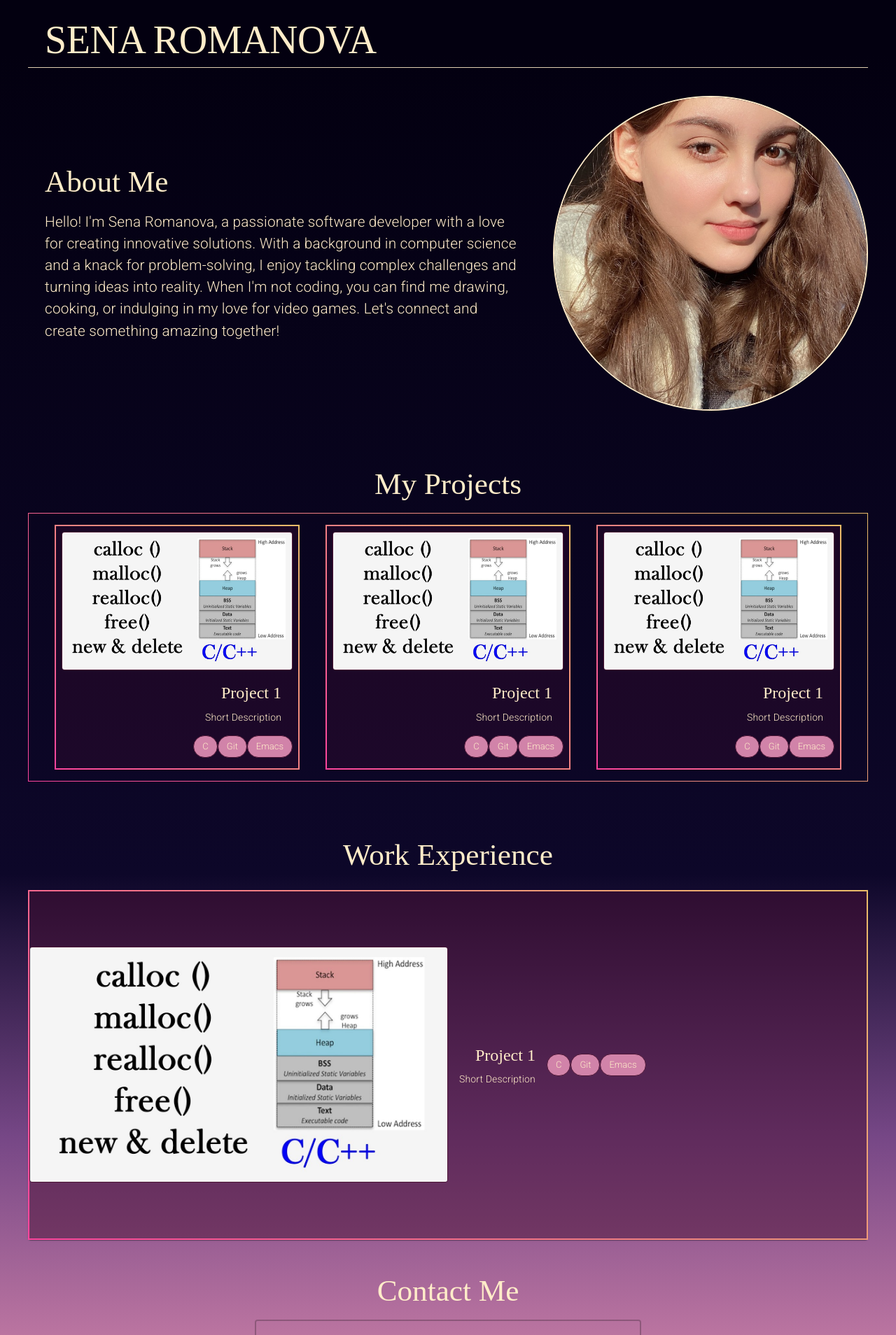
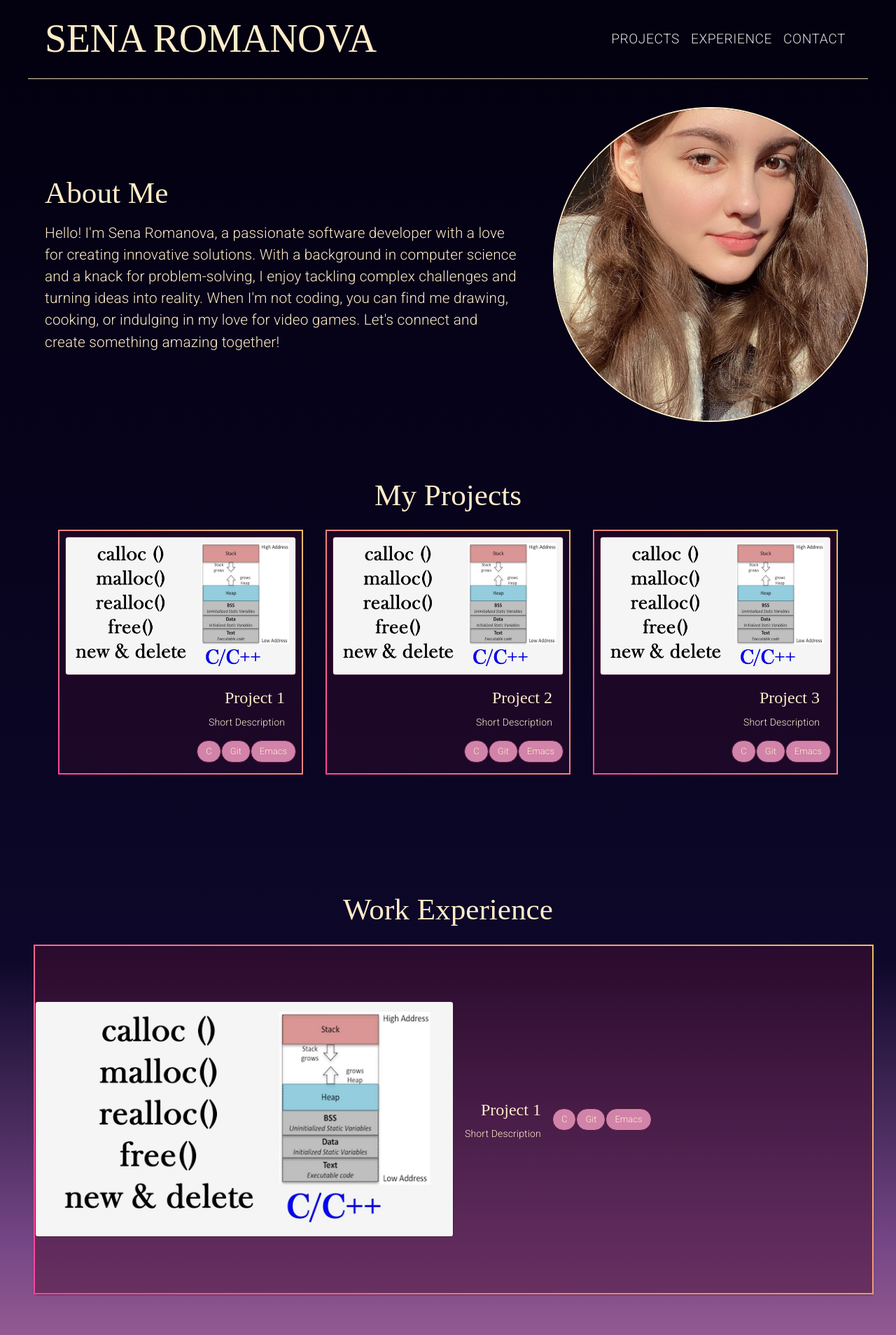
Before and after one commit to SenaRomanova/my-portfolio, a React (Vite) app: page / in a window 1280 px wide. Shown: the top 1908 px of the page at 70% size. Built offline with nearby package versions, Linux system fonts and the light colour scheme; a web font is replaced by a local one.

Commit message:
added grid, added buttons for smooth scroll

```diff
--- a/index.html
+++ b/index.html
@@ -3,7 +3,8 @@
   <head>
     <meta charset="UTF-8" />
     <link rel="icon" type="image/svg+xml" href="/vite.svg" />
-    <meta name="viewport" content="width=device-width, initial-scale=1.0" />
+
+    <meta name="viewport" content="width=device-width, initial-scale=1.0">
     <title>Sena Romanova</title>
   </head>
   <body>
--- a/src/App.jsx
+++ b/src/App.jsx
@@ -9,7 +9,7 @@ import Header from "./assets/Header";
 import ProjectCard from "./assets/ProjectCard";
 import AppTheme from "./assets/AppTheme";
 import Grid from "@mui/material/Grid";
-
+import { baseTheme } from "./assets/AppTheme";
 import MallocImg from "./assets/MallocCallocReallocimg.png";
 import AboutMe from "./assets/AboutMe";
 import ContactForm from "./assets/ContactMe";
@@ -17,9 +17,16 @@ import ExperienceCard from "./assets/ExperienceCard";
 import Footer from "./assets/Footer";
 
 function App() {
-
   const experiences = (
-    <Box>
+    <Box
+      sx={{
+        display: "flex",
+        flexDirection: "row",
+        width: "100%",
+        justifyContent: "center",
+        alignContent: "center",
+      }}
+    >
       <ExperienceCard
         title={"Project 1"}
         description={"Short Description"}
@@ -34,51 +41,80 @@ function App() {
   );
 
   const projects = (
-    <Box sx={{ display: "flex", width: 1200, flexDirection: "row", border: "0.5px solid", borderImage: "linear-gradient(45deg, rgba(253, 68, 158), rgba(235, 189, 105)) 0.5", flexWrap: "wrap", justifyContent: "space-evenly", padding: 1 }}>
+    <Box
+      sx={{
+        display: "flex",
+        flexDirection: "row",
+        width: "100%",
+
+        justifyContent: "center",
+        alignContent: "center",
+      }}
+    >
+      <Grid
+        container
+        spacing={2}
+        sx={{
+          justifyContent: "center",
+          alignContent: "center",
+        }}
+      >
+        <Grid item xs={12} sm={6} md={4} lg={3}>
           <ProjectCard
-              title={"Project 1"}
-              description={"Short Description"}
+            title="Project 1"
+            description="Short Description"
             src={MallocImg}
             technologies={["C", "Git", "Emacs"]}
-              detailedDescription={
-                "This is a longer description of the project. It goes into more detail about what the project entailed, the challenges faced, and the outcomes achieved."
-              }
+            detailedDescription="This is a longer description..."
             detailedTechnologies={["C", "Git", "Emacs", "Posix"]}
           />
+        </Grid>
+
+        <Grid item xs={12} sm={6} md={4} lg={3}>
           <ProjectCard
-              title={"Project 1"}
-              description={"Short Description"}
+            title="Project 2"
+            description="Short Description"
             src={MallocImg}
             technologies={["C", "Git", "Emacs"]}
-              detailedDescription={
-                "This is a longer description of the project. It goes into more detail about what the project entailed, the challenges faced, and the outcomes achieved."
-              }
+            detailedDescription="This is a longer description..."
             detailedTechnologies={["C", "Git", "Emacs", "Posix"]}
           />
+        </Grid>
+
+        <Grid item xs={12} sm={6} md={4} lg={3}>
           <ProjectCard
-              title={"Project 1"}
-              description={"Short Description"}
+            title="Project 3"
+            description="Short Description"
             src={MallocImg}
             technologies={["C", "Git", "Emacs"]}
-              detailedDescription={
-                "This is a longer description of the project. It goes into more detail about what the project entailed, the challenges faced, and the outcomes achieved."
-              }
+            detailedDescription="This is a longer description..."
             detailedTechnologies={["C", "Git", "Emacs", "Posix"]}
           />
+        </Grid>
+      </Grid>
     </Box>
-
   );
 
   return (
     <ThemeProvider theme={AppTheme}>
-      <Box sx={{ display: "flex", justifyContent: "center" }}>
+      <Box
+        sx={{
+          display: "flex",
+          justifyContent: "center",
+          alignContent: "center",
+        }}
+      >
         <Box
           sx={{
             display: "flex",
             flexDirection: "column",
             justifyContent: "center",
             alignItems: "center",
+            maxWidth: "85vw",
+
+            [baseTheme.breakpoints.up("lg")]: {
               maxWidth: 1200,
+            },
             height: "100%",
           }}
         >
@@ -86,6 +122,7 @@ function App() {
           <AboutMe />
 
           <Typography
+            id="projects"
             variant="h3"
             sx={{
               color: "rgb(255, 236, 201)",
@@ -95,10 +132,14 @@ function App() {
           >
             My Projects
           </Typography>
+
           {projects}
+
+          <Box sx={{ width: "100%", height: "10vh" }} />
 
           <Typography
             variant="h3"
+            id="experience"
             sx={{
               color: "rgb(255, 236, 201)",
               paddingTop: 10,
@@ -109,9 +150,11 @@ function App() {
           </Typography>
           {experiences}
 
+          <Box sx={{ width: "100%", height: "10vh" }} />
 
           <Typography
             variant="h3"
+            id="contact"
             sx={{
               color: "rgb(255, 236, 201)",
               paddingTop: 5,
@@ -121,10 +164,13 @@ function App() {
             Contact Me
           </Typography>
           <ContactForm />
+          <Box sx={{ width: "100%", height: "15vh" }} />
         </Box>
-      </Box>\
+      </Box>
 
-        <Footer/>
+      <Box sx={{ width: "100vw" }}>
+        <Footer />
+      </Box>
     </ThemeProvider>
   );
 }
--- a/src/assets/AboutMe.jsx
+++ b/src/assets/AboutMe.jsx
@@ -1,14 +1,19 @@
-import { Avatar } from "@mui/material";
+import { Avatar, Tooltip } from "@mui/material";
 import myPhoto from "./myPhoto.jpeg";
 import Box from "@mui/material/Box";
 import Typography from "@mui/material/Typography";
+import { baseTheme } from "./AppTheme";
 
 export default function AboutMe() {
   return (
     <Box
       sx={{
         display: "flex",
+        flexDirection: "column",
+
+        [baseTheme.breakpoints.up("md")]: {
           flexDirection: "row",
+        },
         width: "100%",
         justifyContent: "center",
         alignItems: "center",
@@ -37,6 +42,8 @@ export default function AboutMe() {
           Let's connect and create something amazing together!
         </Typography>
       </Box>
+
+      <Tooltip title=" Hey, this is me :P ">
         <Avatar
           alt="Sena Romanova avatar"
           src={myPhoto}
@@ -45,6 +52,7 @@ export default function AboutMe() {
             border: "2px solid rgb(255, 236, 201)",
           }}
         />
+      </Tooltip>
     </Box>
   );
 }
--- a/src/assets/AppTheme.jsx
+++ b/src/assets/AppTheme.jsx
@@ -55,6 +55,7 @@ const theme = createTheme({
     MuiButton: {
       styleOverrides: {
         root: {
+          fontFamily: "'Roboto', sans-serif",
           [baseTheme.breakpoints.up("xs")]: {
             fontSize: "0.8rem",
           },
--- a/src/assets/ContactMe.jsx
+++ b/src/assets/ContactMe.jsx
@@ -58,7 +58,8 @@ export default function ContactForm() {
           sx={{
             "& .MuiOutlinedInput-root": {
               "& fieldset": {
-                borderWidth: "2px", // normal thickness
+                borderWidth: "2px",
+                borderColor: "rgb(118, 71, 134)", // normal thickness
               },
               "&:hover fieldset": {
                 borderWidth: "2px",
@@ -81,6 +82,7 @@ export default function ContactForm() {
             "& .MuiOutlinedInput-root": {
               "& fieldset": {
                 borderWidth: "2px", // normal thickness
+                borderColor: "rgb(118, 71, 134)",
               },
               "&:hover fieldset": {
                 borderWidth: "2px",
@@ -107,6 +109,8 @@ export default function ContactForm() {
             "& .MuiOutlinedInput-root": {
               "& fieldset": {
                 borderWidth: "2px", // normal thickness
+
+                borderColor: "rgb(118, 71, 134)",
               },
               "&:hover fieldset": {
                 borderWidth: "2px",
@@ -125,7 +129,7 @@ export default function ContactForm() {
           sx={{
             color: "black",
             "&:hover": { color: "rgb(118, 71, 134)" },
-            border: "1px solid rgb(118, 71, 134)",
+            border: "2px solid rgb(118, 71, 134)",
           }}
         >
           Send
--- a/src/assets/ExperienceCard.jsx
+++ b/src/assets/ExperienceCard.jsx
@@ -6,6 +6,7 @@ import { Chip } from "@mui/material";
 import Box from "@mui/material/Box";
 import "@fontsource/roboto/300.css";
 import { useState } from "react";
+import { baseTheme } from "./AppTheme";
 
 export default function ExperienceCard({
   src,
@@ -31,13 +32,19 @@ export default function ExperienceCard({
       sx={{
         display: "flex",
         flexDirection: "row",
+        [baseTheme.breakpoints.down("md")]: {
+          flexDirection: "column",
+          justifyContent: "center",
+          alignItems: "center",
+        },
         justifyContent: "flex-start",
         alignItems: "center",
         width: "100%",
         height: 500,
         bgcolor: "rgba(75, 16, 52, 0.5)",
         border: "2px solid",
-        borderImage: "linear-gradient(45deg, rgba(253, 68, 158, 1), rgba(235, 189, 105, 1)) 1",
+        borderImage:
+          "linear-gradient(45deg, rgba(253, 68, 158, 1), rgba(235, 189, 105, 1)) 1",
       }}
     >
       <CardMedia
@@ -145,16 +152,18 @@ export default function ExperienceCard({
         perspective: "1000px", // keep perspective for depth
         "&:hover": { transform: "scale(1.05)", transition: "0.3s" },
         "&:not(:hover)": { transform: "scale(1)", transition: "0.3s" },
+        width: "100%",
+        height: 500,
       }}
     >
       <Box
         onClick={flipCard}
         sx={{
-          position: "relative", // important so children can be absolute
-          width: 1200,
-          height: 500,
+          width: "100%",
+          height: "100%",
           transition: "transform 0.6s",
           transformStyle: "preserve-3d",
+          transformOrigin: "center center",
           transform: flipped ? "rotateX(180deg)" : "rotateX(0deg)",
           margin: 1,
           "&:hover": {
--- a/src/assets/Footer.jsx
+++ b/src/assets/Footer.jsx
@@ -6,13 +6,12 @@ export default function Header() {
     <Box
       sx={{
         display: "flex",
-        width: "100%",
+        minWidth: "100%",
         height: "20vh",
         flexDirection: "column",
         bgcolor: "rgb(20, 12, 28)",
       }}
     >
-
       <Divider sx={{ height: "0.3px", bgcolor: "rgb(255, 236, 201)" }} />
     </Box>
   );
--- a/src/assets/Header.jsx
+++ b/src/assets/Header.jsx
@@ -1,5 +1,7 @@
 import Box from "@mui/material/Box";
 import { Divider, Typography } from "@mui/material";
+import { baseTheme } from "./AppTheme";
+import Button from "@mui/material/Button";
 
 export default function Header() {
   return (
@@ -8,12 +10,14 @@ export default function Header() {
         display: "flex",
         width: "100%",
         flexDirection: "column",
+        paddingTop: 2,
       }}
     >
       <Box
         sx={{
+          display: "flex",
           flexDirection: "row",
-          justifyContent: "flex-start",
+          justifyContent: "space-between",
           alignItems: "center",
           width: "100%",
           height: "10vh",
@@ -24,6 +28,31 @@ export default function Header() {
         <Typography variant="h2" sx={{ color: "rgb(255, 236, 201)" }}>
           SENA ROMANOVA
         </Typography>
+
+        <Box>
+          <Button
+            href="#projects"
+            color="white"
+            sx={{ "&:hover": { color: "rgb(209,131,169)" } }}
+          >
+            {/*scroll behavior smooth in css html is what actually made it smooth*/}
+            Projects
+          </Button>
+          <Button
+            href="#experience"
+            color="white"
+            sx={{ "&:hover": { color: "rgb(209,131,169)" } }}
+          >
+            Experience
+          </Button>
+          <Button
+            href="#contact"
+            color="white"
+            sx={{ "&:hover": { color: "rgb(209,131,169)" } }}
+          >
+            Contact
+          </Button>
+        </Box>
       </Box>
 
       <Divider sx={{ height: "0.3px", bgcolor: "rgb(255, 236, 201)" }} />
--- a/src/assets/ProjectCard.jsx
+++ b/src/assets/ProjectCard.jsx
@@ -38,7 +38,8 @@ export default function ProjectCard({
         //bgcolor: " rgb(118, 71, 134)",
         bgcolor: "rgba(75, 16, 52, 0.29)",
         border: "2px solid",
-        borderImage: "linear-gradient(45deg, rgba(253, 68, 158, 1), rgba(235, 189, 105, 1)) 1",
+        borderImage:
+          "linear-gradient(45deg, rgba(253, 68, 158, 1), rgba(235, 189, 105, 1)) 1",
         padding: 1,
       }}
     >
@@ -143,7 +144,7 @@ export default function ProjectCard({
   return (
     <Box
       sx={{
-        perspective: "1000px", // keep perspective for depth
+        perspective: "1000px", //keep perspective for depth
         "&:hover": { transform: "scale(1.05)", transition: "0.3s" },
         "&:not(:hover)": { transform: "scale(1)", transition: "0.3s" },
       }}
@@ -151,7 +152,7 @@ export default function ProjectCard({
       <Box
         onClick={flipCard}
         sx={{
-          position: "relative", // important so children can be absolute
+          position: "relative",
           width: 350,
           height: 350,
           transition: "transform 0.6s",
@@ -167,7 +168,7 @@ export default function ProjectCard({
         {/* Front */}
         <Box
           sx={{
-            position: "absolute", // stack in the same spot
+            position: "absolute", //stack in the same spot
             width: "100%",
             height: "100%",
             backfaceVisibility: "hidden",
@@ -179,10 +180,10 @@ export default function ProjectCard({
         {/* Back */}
         <Box
           sx={{
-            position: "absolute", // stack in the same spot
+            position: "absolute", //stack in the same spot
             width: "100%",
             height: "100%",
-            transform: "rotateY(180deg)", // rotated behind
+            transform: "rotateY(180deg)", //rotated behind
             backfaceVisibility: "hidden",
           }}
         >
--- a/src/index.css
+++ b/src/index.css
@@ -17,6 +17,10 @@
 }
 body {
   margin: 0;
+  height: '100vh';
   padding: 0;
   box-sizing: border-box;
 }
+html {
+  scroll-behavior: smooth;
+}
```
Lines whose indentation alone changed are shown as unchanged.
